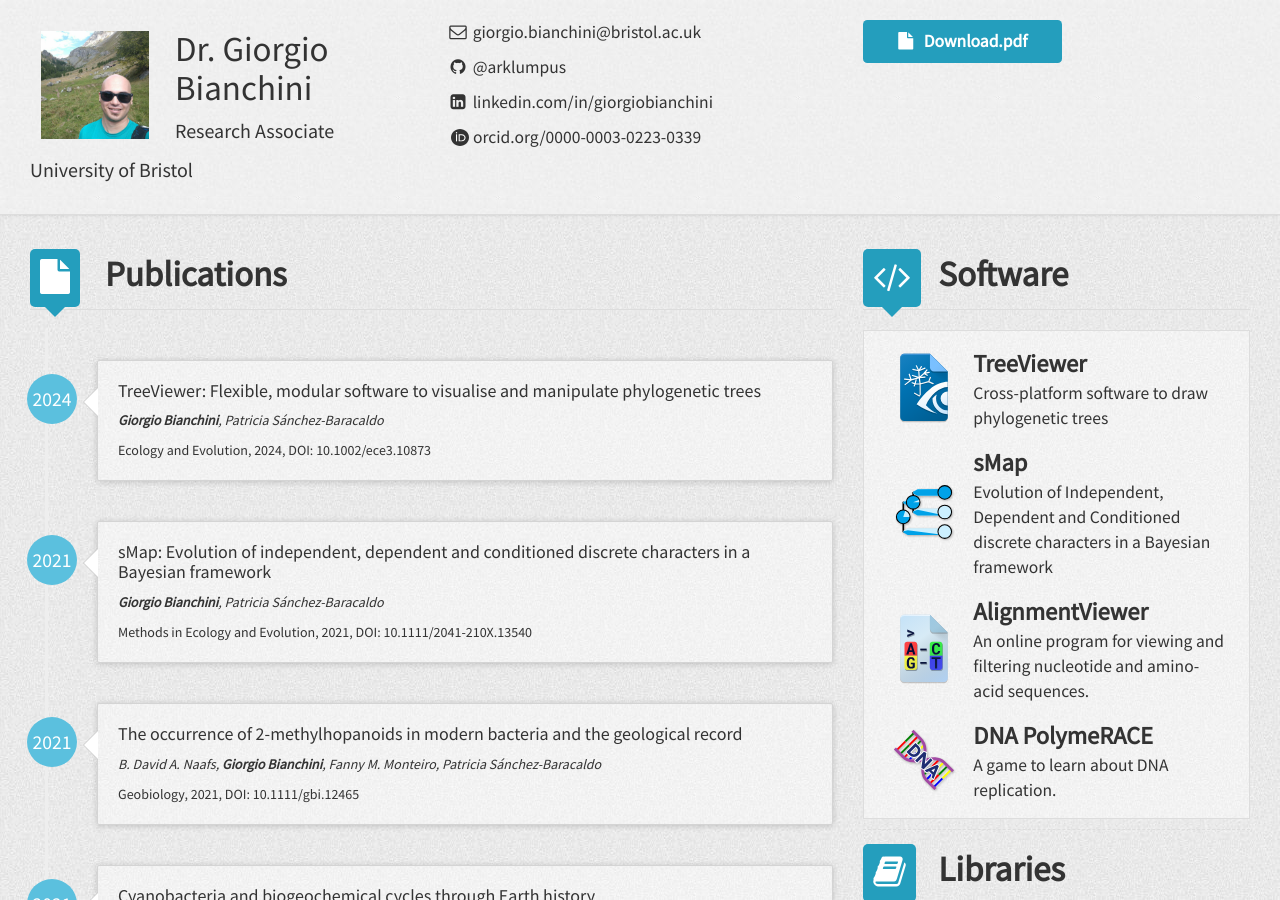
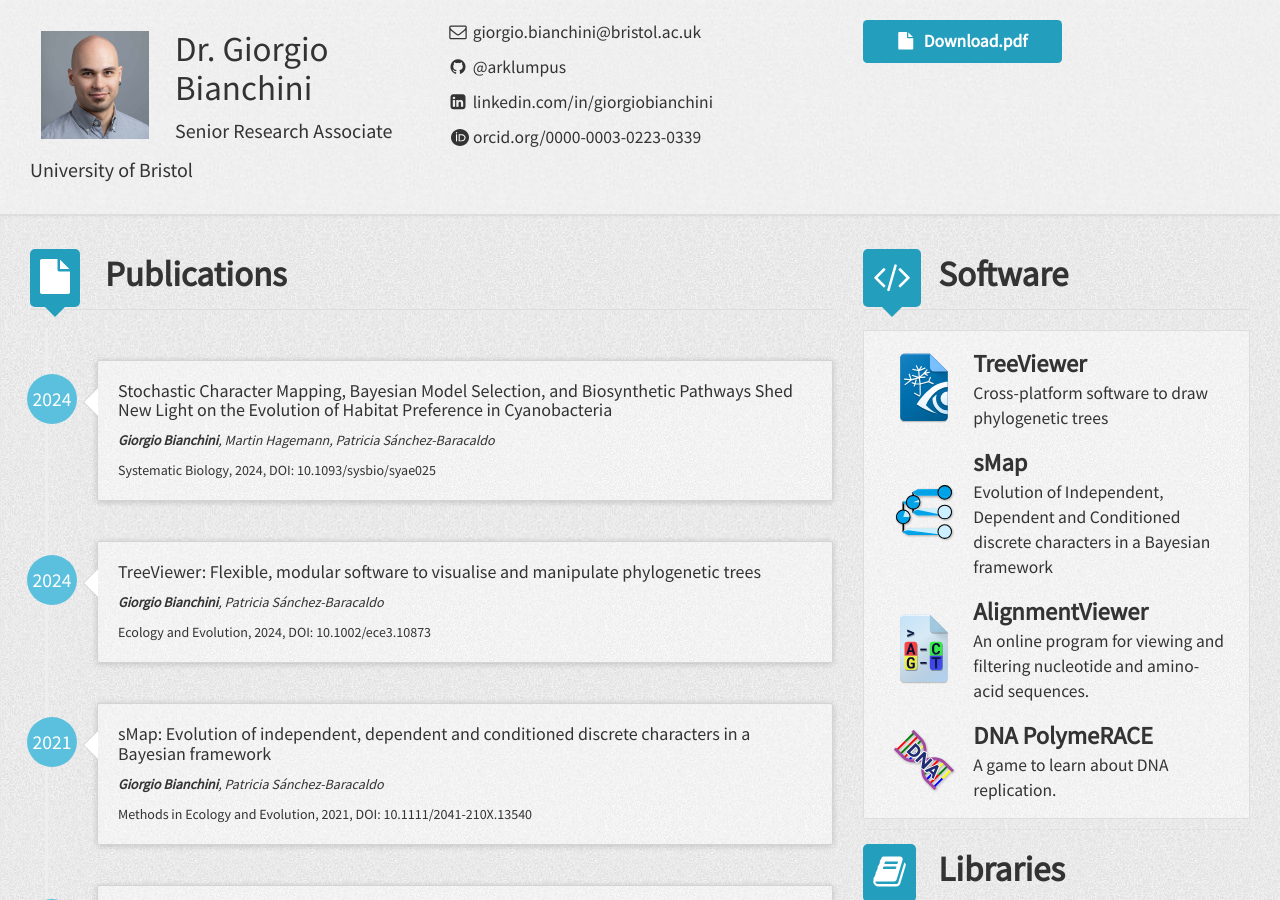
Before and after one commit to arklumpus/arklumpus.github.io, a Jekyll site: the page built from index.html, in a window 1280 px wide and 900 px high. Built offline with Jekyll 4.4.1, drawn with Linux system fonts in a browser that asks for light colours; nearby versions of some CDN libraries.

Commit message:
Updated CV and photo.

```diff
--- a/_config.yml
+++ b/_config.yml
@@ -15,7 +15,7 @@ exclude: [vendor]
 # Author settings
 author:
   name: Dr. Giorgio Bianchini
-  title: Research Associate
+  title: Senior Research Associate
   address: University of Bristol
   email: giorgio.bianchini@bristol.ac.uk
   link:
@@ -27,6 +27,12 @@ author:
   avatar: /assets/img/avatar.jpg
   stackoverflow:
   publications:
+    - publication7:
+      title: "Stochastic Character Mapping, Bayesian Model Selection, and Biosynthetic Pathways Shed New Light on the Evolution of Habitat Preference in Cyanobacteria"
+      authors: <b>Giorgio Bianchini</b>, Martin Hagemann, Patricia Sánchez-Baracaldo
+      journal: Systematic Biology
+      year: 2024
+      doi: 10.1093/sysbio/syae025
     - publication6:
       title: "TreeViewer: Flexible, modular software to visualise and manipulate phylogenetic trees"
       authors: <b>Giorgio Bianchini</b>, Patricia Sánchez-Baracaldo
```
Also changed, not shown: assets/img/avatar.jpg, 1 other file.
